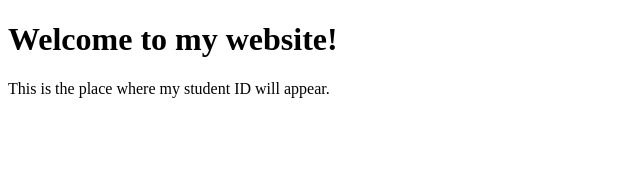
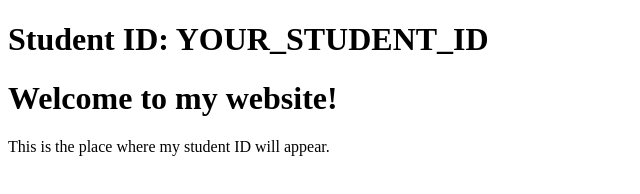
Before and after one commit to 66024996/student-website, a plain HTML site: page index.html in a window 1280 px wide. Shown: the whole page, without its empty margins (0-640 px from the left). Drawn offline with Linux system fonts and the light colour scheme.

Commit message:
Add student ID in the first position

```diff
--- a/index.html
+++ b/index.html
@@ -6,7 +6,8 @@
   <title>Student Website</title>
 </head>
 <body>
-  <h1>Welcome to my website!</h1>
-  <p>This is the place where my student ID will appear.</p>
+  <h1>Student ID: YOUR_STUDENT_ID</h1>
+<h1>Welcome to my website!</h1>
+<p>This is the place where my student ID will appear.</p>
 </body>
 </html>
```
